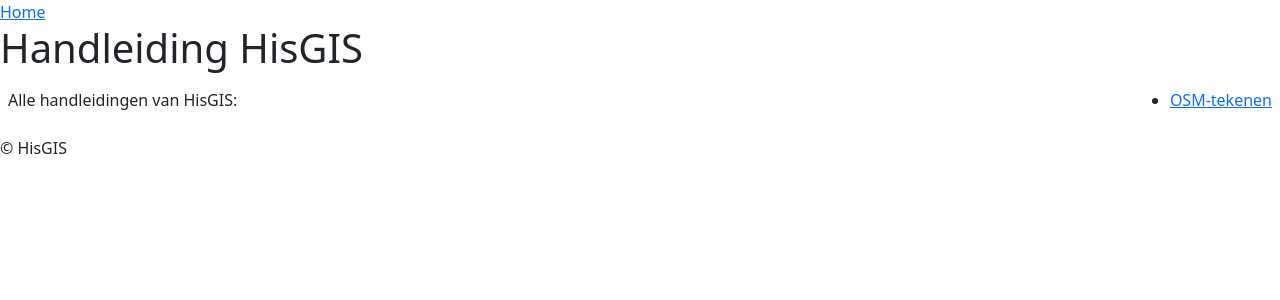
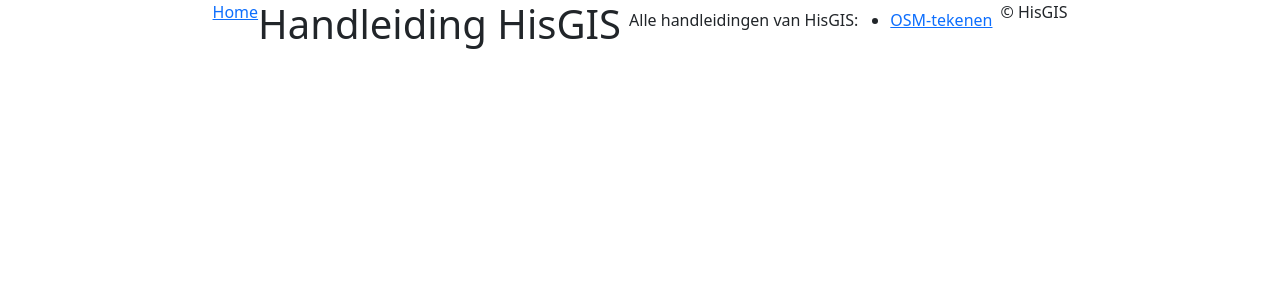
Before and after one commit to heinsr/hisgis-handleiding-md, a Jekyll site: the page built from index.html, in a window 1280 px wide. Shown: the top 300 px of the page. Built offline with Jekyll 4.4.1, drawn with Linux system fonts in a browser that asks for light colours.

Commit message:
Update default.html

```diff
--- a/_layouts/default.html
+++ b/_layouts/default.html
@@ -7,7 +7,7 @@
     <link rel="stylesheet" href="/css/style.css">
     <link href="https://cdn.jsdelivr.net/npm/bootstrap@5.2.0/dist/css/bootstrap.min.css" rel="stylesheet" integrity="sha384-gH2yIJqKdNHPEq0n4Mqa/HGKIhSkIHeL5AyhkYV8i59U5AR6csBvApHHNl/vI1Bx" crossorigin="anonymous">
   </head>
-  <body>
+  <body class="d-flex justify-content-center">
     <nav>
       <a href="/">Home</a>
     </nav>
```
